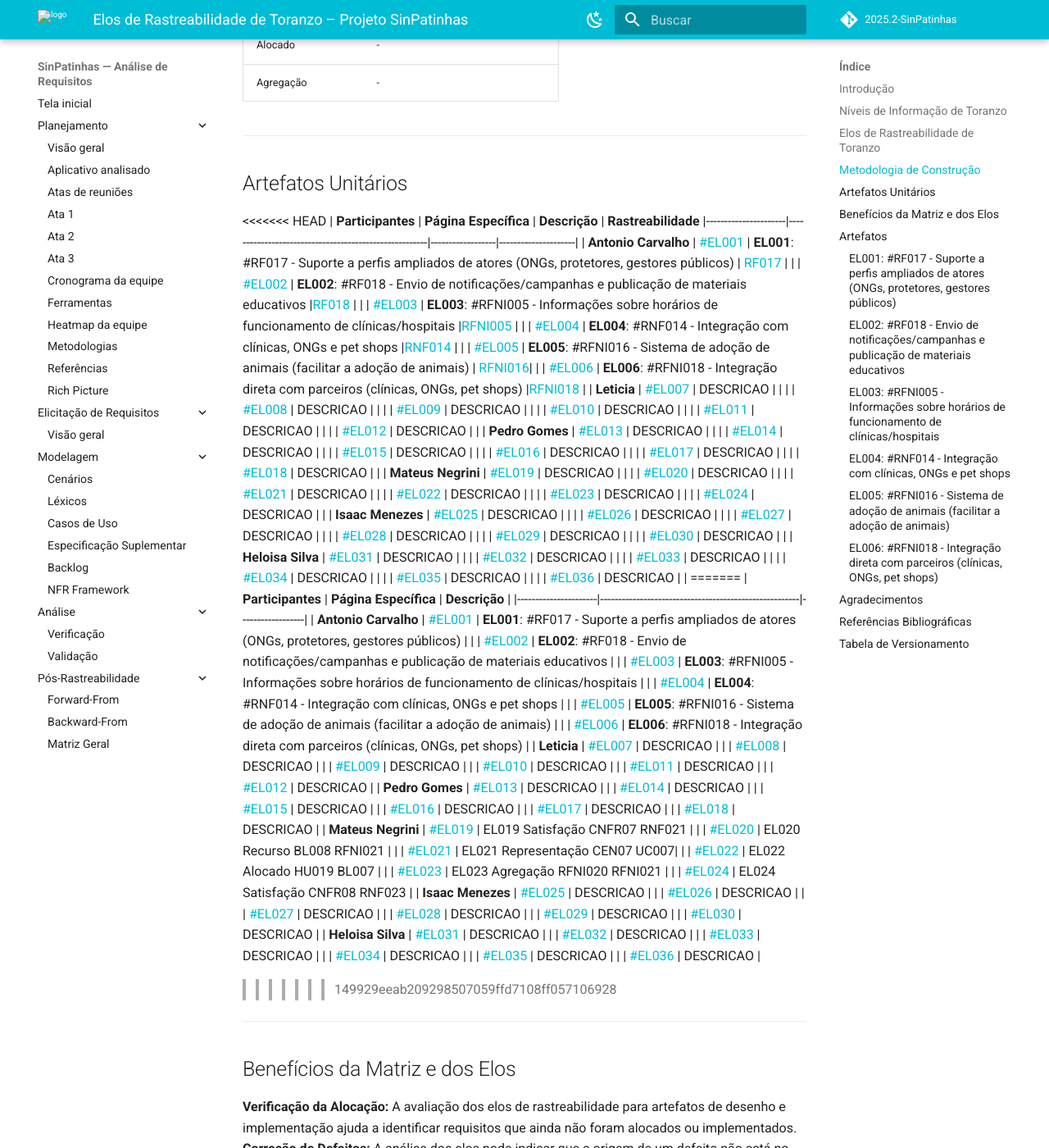
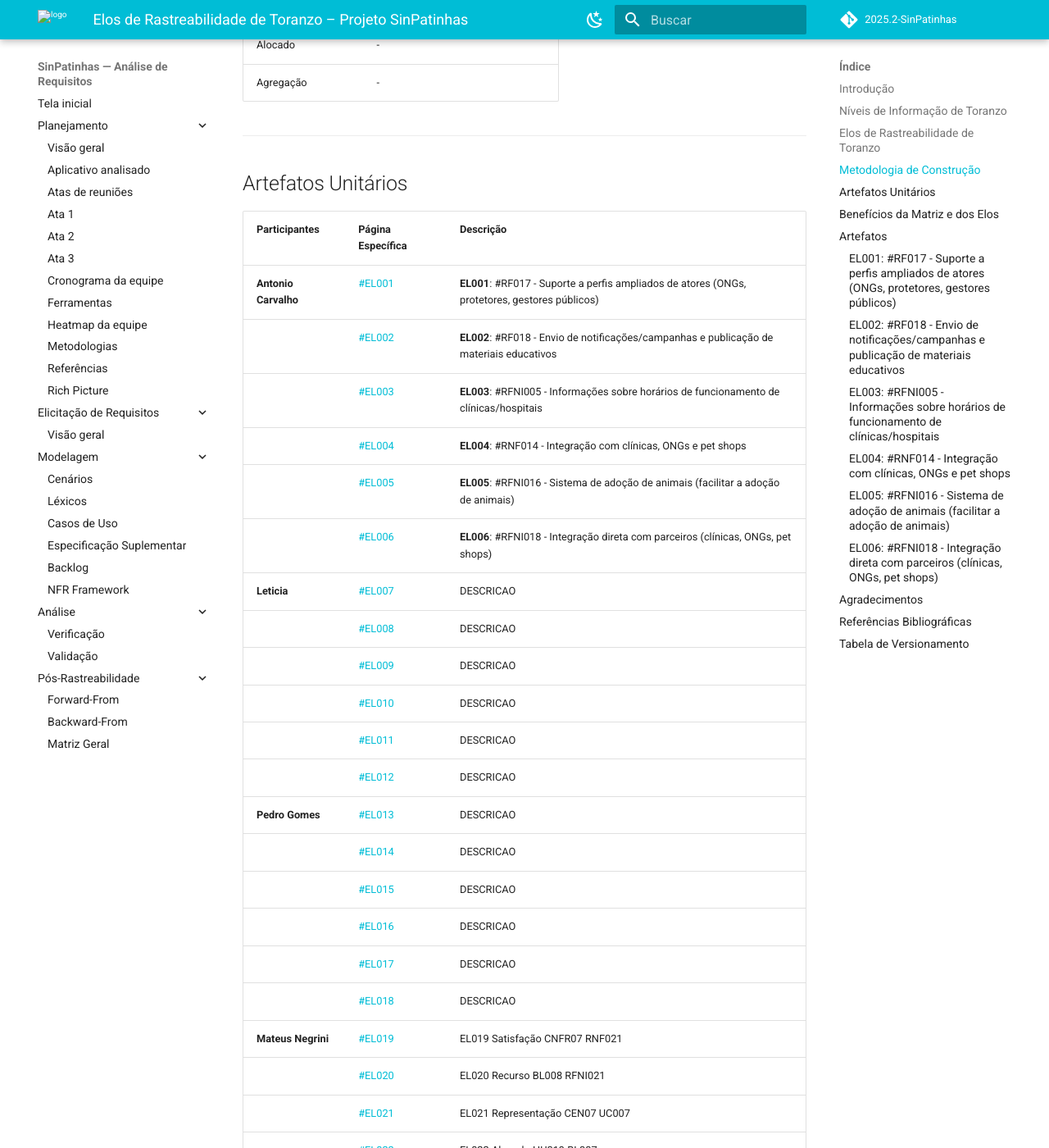
Before and after one commit to Requisitos-de-Software/2025.2-SinPatinhas, an MkDocs documentation site: the page built from docs/pos-rastreabilidade/elos.md, in a window 1280 px wide and 1400 px high, scrolled down 2125 px. Shown: the whole window at 82% size. Built offline with MkDocs 1.6.1 and Material for MkDocs 9.7.7, drawn with Linux system fonts in a browser that asks for light colours; comment, search, counter and statistics services are not loaded; some of the changed text lies outside the part shown.

Commit message:
feat(tabela): Elos terminados.

```diff
--- a/docs/pos-rastreabilidade/elos.md
+++ b/docs/pos-rastreabilidade/elos.md
@@ -63,46 +63,6 @@
 
 ## Artefatos Unitários
 
-<<<<<<< HEAD
-| **Participantes**    | **Página Específica**                                 | **Descrição**    | **Rastreabilidade**
-|----------------------|-------------------------------------------------------|------------------|---------------------|
-| **Antonio Carvalho** | [#EL001](../pos-rastreabilidade/unitarios/antonio/elos.md) | **EL001**: #RF017 - Suporte a perfis ampliados de atores (ONGs, protetores, gestores públicos)        | [RF017](#rf017)  |
-|                      | [#EL002](../pos-rastreabilidade/unitarios/antonio/elos.md) | **EL002**: #RF018 - Envio de notificações/campanhas e publicação de materiais educativos        |[RF018](#rf018) |
-|                      | [#EL003](../pos-rastreabilidade/unitarios/antonio/elos.md) | **EL003**: #RFNI005 - Informações sobre horários de funcionamento de clínicas/hospitais        |[RFNI005](#rfni005) |
-|                      | [#EL004](../pos-rastreabilidade/unitarios/antonio/elos.md) | **EL004**: #RNF014 - Integração com clínicas, ONGs e pet shops        |[RNF014](#rnf014) |
-|                      | [#EL005](../pos-rastreabilidade/unitarios/antonio/elos.md) | **EL005**: #RFNI016 - Sistema de adoção de animais (facilitar a adoção de animais)        | [RFNI016](#rfni016)|
-|                      | [#EL006](../pos-rastreabilidade/unitarios/antonio/elos.md) | **EL006**: #RFNI018 - Integração direta com parceiros (clínicas, ONGs, pet shops)        |[RFNI018](#rfni018) |
-| **Leticia**          | [#EL007](../pos-rastreabilidade/unitarios/leticia/matriz_geral.md) | DESCRICAO        | |
-|                      | [#EL008](../pos-rastreabilidade/unitarios/leticia/matriz_geral.md) | DESCRICAO        | |
-|                      | [#EL009](../pos-rastreabilidade/unitarios/leticia/matriz_geral.md) | DESCRICAO        | |
-|                      | [#EL010](../pos-rastreabilidade/unitarios/leticia/matriz_geral.md) | DESCRICAO        | |
-|                      | [#EL011](../pos-rastreabilidade/unitarios/leticia/matriz_geral.md) | DESCRICAO        | |
-|                      | [#EL012](../pos-rastreabilidade/unitarios/leticia/matriz_geral.md) | DESCRICAO        | |
-| **Pedro Gomes**      | [#EL013](../pos-rastreabilidade/unitarios/pedro/matriz_geral.md)   | DESCRICAO        | |
-|                      | [#EL014](../pos-rastreabilidade/unitarios/pedro/matriz_geral.md)   | DESCRICAO        | |
-|                      | [#EL015](../pos-rastreabilidade/unitarios/pedro/matriz_geral.md)   | DESCRICAO        | |
-|                      | [#EL016](../pos-rastreabilidade/unitarios/pedro/matriz_geral.md)   | DESCRICAO        | |
-|                      | [#EL017](../pos-rastreabilidade/unitarios/leticia/matriz_geral.md) | DESCRICAO        | |
-|                      | [#EL018](../pos-rastreabilidade/unitarios/leticia/matriz_geral.md) | DESCRICAO        | |
-| **Mateus Negrini**   | [#EL019](../pos-rastreabilidade/unitarios/mateus/matriz_geral.md)  | DESCRICAO        | |
-|                      | [#EL020](../pos-rastreabilidade/unitarios/mateus/matriz_geral.md)  | DESCRICAO        | |
-|                      | [#EL021](../pos-rastreabilidade/unitarios/leticia/matriz_geral.md) | DESCRICAO        | |
-|                      | [#EL022](../pos-rastreabilidade/unitarios/leticia/matriz_geral.md) | DESCRICAO        | |
-|                      | [#EL023](../pos-rastreabilidade/unitarios/leticia/matriz_geral.md) | DESCRICAO        | |
-|                      | [#EL024](../pos-rastreabilidade/unitarios/leticia/matriz_geral.md) | DESCRICAO        | |
-| **Isaac Menezes**    | [#EL025](../pos-rastreabilidade/unitarios/isaac/matriz_geral.md)   | DESCRICAO        | |
-|                      | [#EL026](../pos-rastreabilidade/unitarios/isaac/matriz_geral.md)   | DESCRICAO        | |
-|                      | [#EL027](../pos-rastreabilidade/unitarios/leticia/matriz_geral.md) | DESCRICAO        | |
-|                      | [#EL028](../pos-rastreabilidade/unitarios/leticia/matriz_geral.md) | DESCRICAO        | |
-|                      | [#EL029](../pos-rastreabilidade/unitarios/leticia/matriz_geral.md) | DESCRICAO        | |
-|                      | [#EL030](../pos-rastreabilidade/unitarios/leticia/matriz_geral.md) | DESCRICAO        | |
-| **Heloisa Silva**    | [#EL031](../pos-rastreabilidade/unitarios/heloisa/matriz_geral.md) | DESCRICAO        | |
-|                      | [#EL032](../pos-rastreabilidade/unitarios/heloisa/matriz_geral.md) | DESCRICAO        | |
-|                      | [#EL033](../pos-rastreabilidade/unitarios/leticia/matriz_geral.md) | DESCRICAO        | |
-|                      | [#EL034](../pos-rastreabilidade/unitarios/leticia/matriz_geral.md) | DESCRICAO        | |
-|                      | [#EL035](../pos-rastreabilidade/unitarios/leticia/matriz_geral.md) | DESCRICAO        | |
-|                      | [#EL036](../pos-rastreabilidade/unitarios/leticia/matriz_geral.md) | DESCRICAO        | |
-=======
 | **Participantes**    | **Página Específica**                                 | **Descrição**    |
 |----------------------|-------------------------------------------------------|------------------|
 | **Antonio Carvalho** | [#EL001](../pos-rastreabilidade/unitarios/antonio/elos.md) | **EL001**: #RF017 - Suporte a perfis ampliados de atores (ONGs, protetores, gestores públicos)        |
@@ -141,7 +101,6 @@
 |                      | [#EL034](../pos-rastreabilidade/unitarios/leticia/matriz_geral.md) | DESCRICAO        |
 |                      | [#EL035](../pos-rastreabilidade/unitarios/leticia/matriz_geral.md) | DESCRICAO        |
 |                      | [#EL036](../pos-rastreabilidade/unitarios/leticia/matriz_geral.md) | DESCRICAO        |
->>>>>>> 149929eeab209298507059ffd7108ff057106928
 
 ---
 
```
